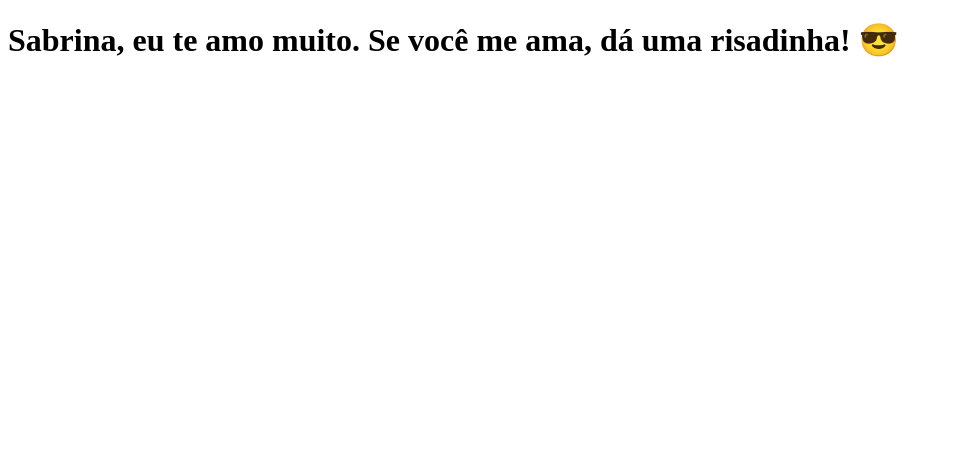
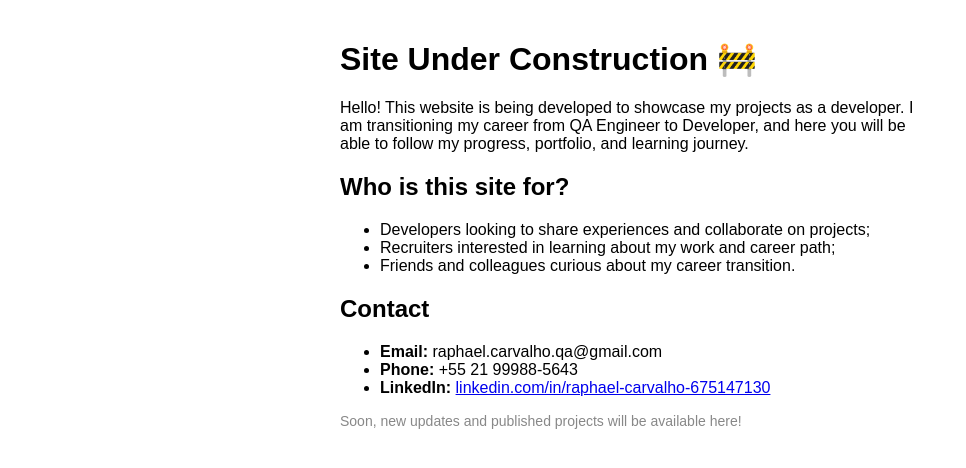
Before and after one commit to RaphaelCarvalho07/clone-tabnews, a Next.js app: page / in a window 1280 px wide. Shown: the top 468 px of the page, without its empty margins (0-966 px from the left). Built offline with nearby package versions, Linux system fonts and the light colour scheme.

Commit message:
adding ´Under Construction´ page

```diff
--- a/pages/index.js
+++ b/pages/index.js
@@ -1,6 +1,48 @@
 function Home() {
   return (
-    <h1>Sabrina, eu te amo muito. Se você me ama, dá uma risadinha! 😎</h1>
+    <main
+      style={{ maxWidth: 600, margin: "40px auto", fontFamily: "sans-serif" }}
+    >
+      <h1>Site Under Construction 🚧</h1>
+      <p>
+        Hello! This website is being developed to showcase my projects as a
+        developer. I am transitioning my career from QA Engineer to Developer,
+        and here you will be able to follow my progress, portfolio, and learning
+        journey.
+      </p>
+      <h2>Who is this site for?</h2>
+      <ul>
+        <li>
+          Developers looking to share experiences and collaborate on projects;
+        </li>
+        <li>
+          Recruiters interested in learning about my work and career path;
+        </li>
+        <li>Friends and colleagues curious about my career transition.</li>
+      </ul>
+      <h2>Contact</h2>
+      <ul>
+        <li>
+          <strong>Email:</strong> raphael.carvalho.qa@gmail.com
+        </li>
+        <li>
+          <strong>Phone:</strong> +55 21 99988-5643
+        </li>
+        <li>
+          <strong>LinkedIn:</strong>{" "}
+          <a
+            href="https://www.linkedin.com/in/raphael-carvalho-675147130/"
+            target="_blank"
+            rel="noopener noreferrer"
+          >
+            linkedin.com/in/raphael-carvalho-675147130
+          </a>
+        </li>
+      </ul>
+      <p style={{ color: "#888", fontSize: 14 }}>
+        Soon, new updates and published projects will be available here!
+      </p>
+    </main>
   );
 }
 
```
Also changed, not shown: 1 other file (tests, documents, lock files or other folders).
